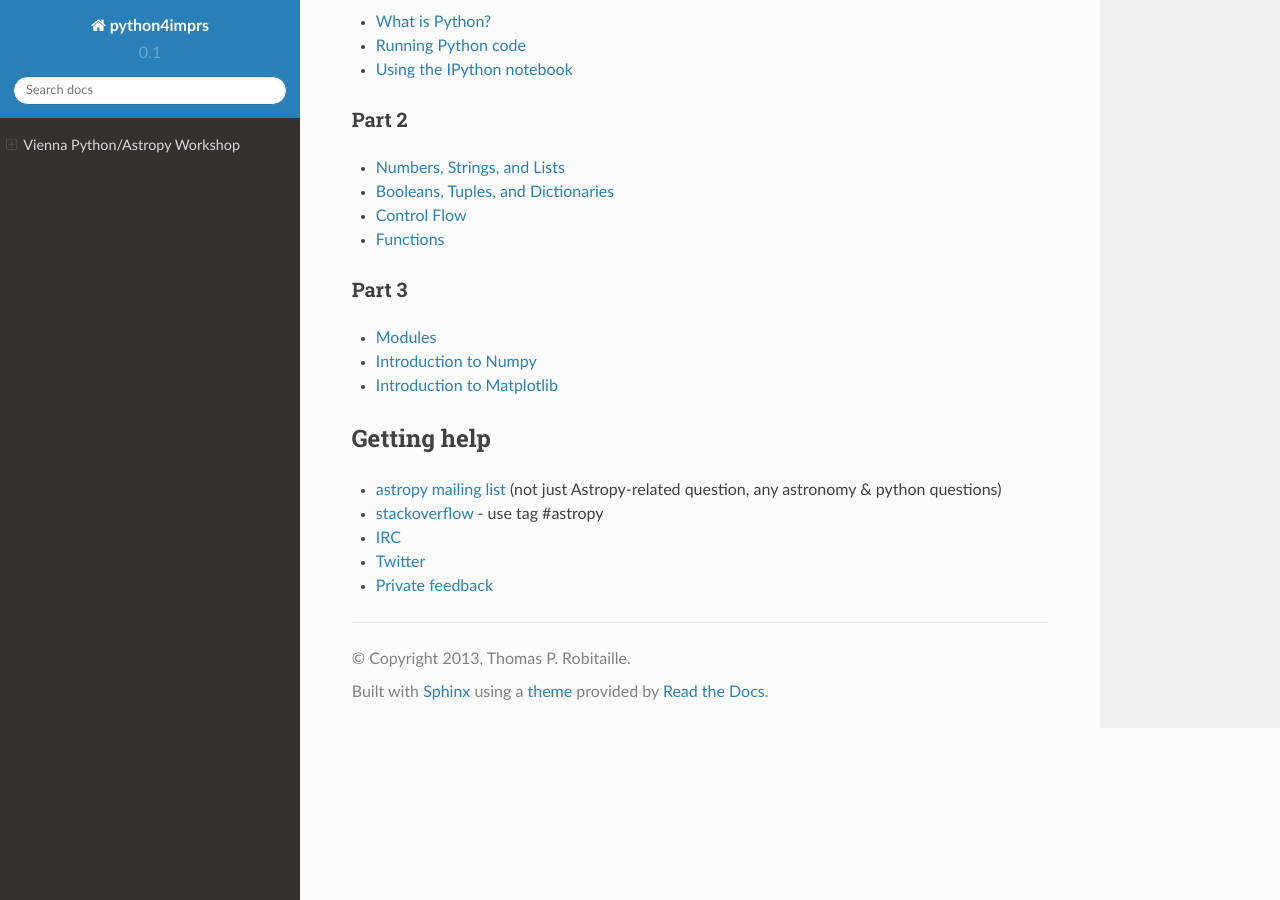
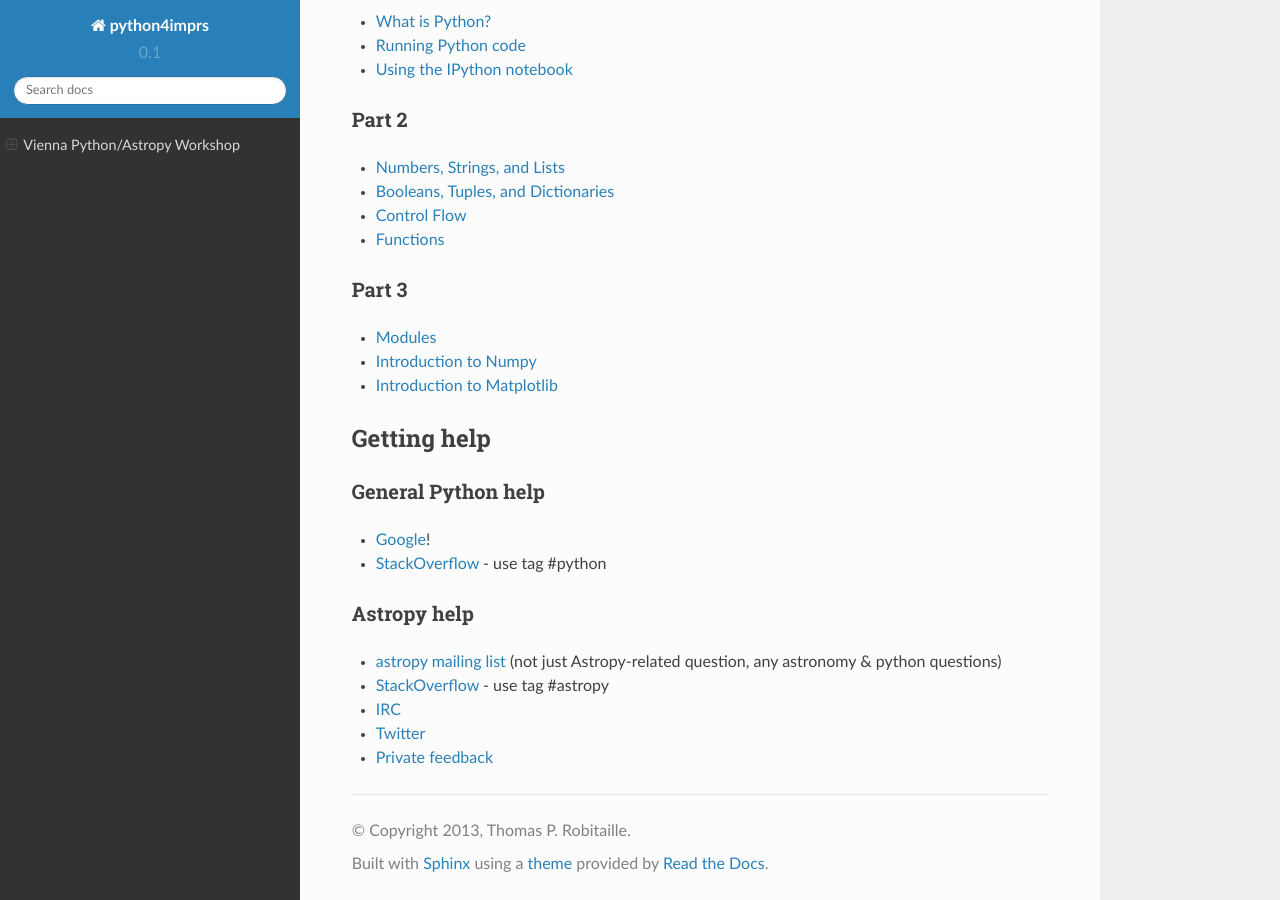
Before and after one commit to astrofrog/python4vienna, a Sphinx documentation site: the page built from docs/index.rst, in a window 1280 px wide and 900 px high, scrolled down 853 px. Built offline with Sphinx 7.4.7 and the Read the Docs theme 2.0.0, drawn with Linux system fonts in a browser that asks for light colours.

Commit message:
Expand help section

```diff
--- a/docs/index.rst
+++ b/docs/index.rst
@@ -68,8 +68,17 @@
 Getting help
 ------------
 
+General Python help
+^^^^^^^^^^^^^^^^^^^
+
+* `Google <http://www.google.com>`_!
+* `StackOverflow <http://stackoverflow.com>`_ - use tag #python
+
+Astropy help
+^^^^^^^^^^^^
+
 * `astropy mailing list <http://mail.scipy.org/mailman/listinfo/astropy>`_ (not just Astropy-related question, any astronomy & python questions)
-* `stackoverflow <http://stackoverflow.com>`_ - use tag #astropy
+* `StackOverflow <http://stackoverflow.com>`_ - use tag #astropy
 * `IRC <http://webchat.freenode.net/?channels=astropy>`_
 * `Twitter <https://twitter.com/astropy>`_
 * `Private feedback <mailto:astropy-feedback@googlegroups.com>`_
```
